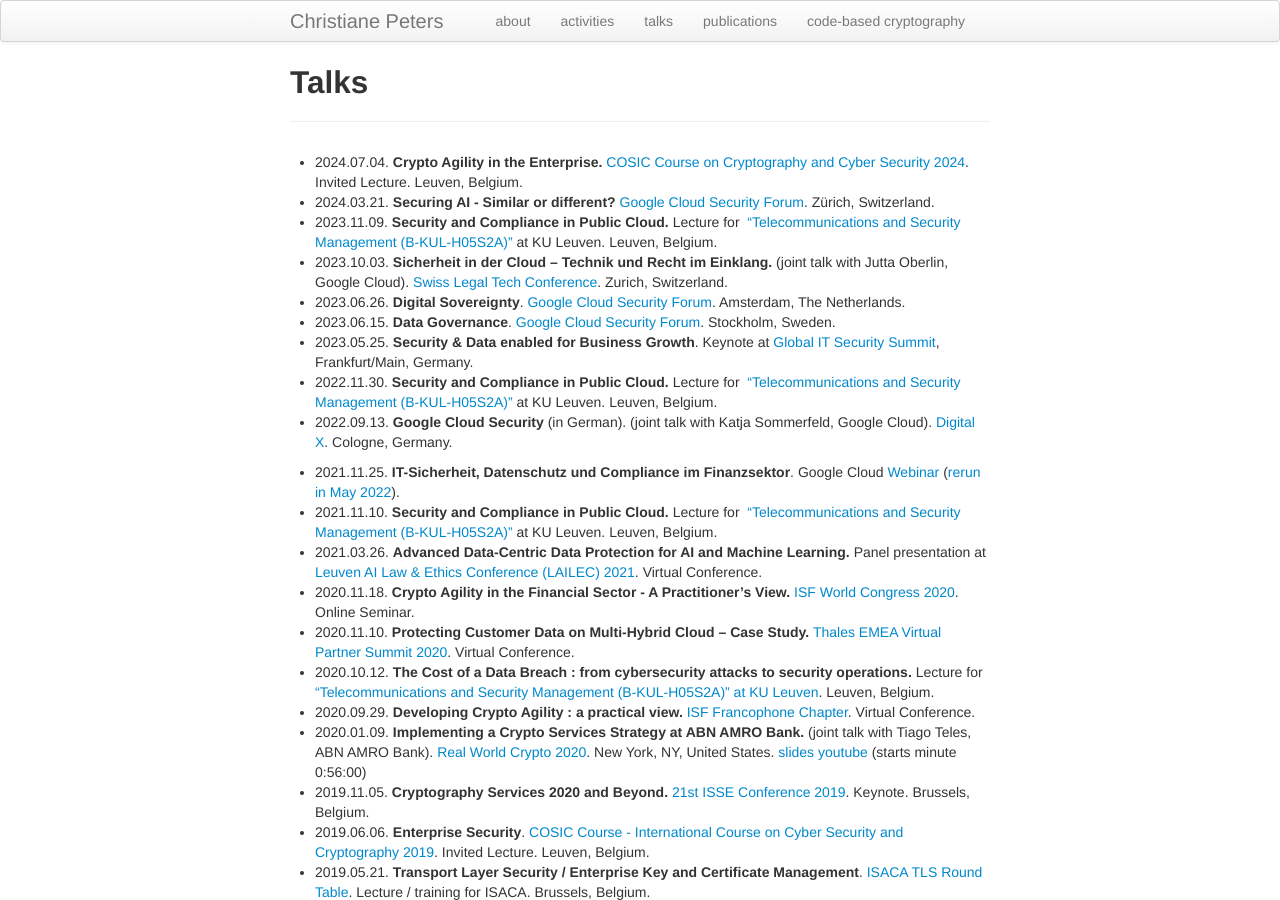
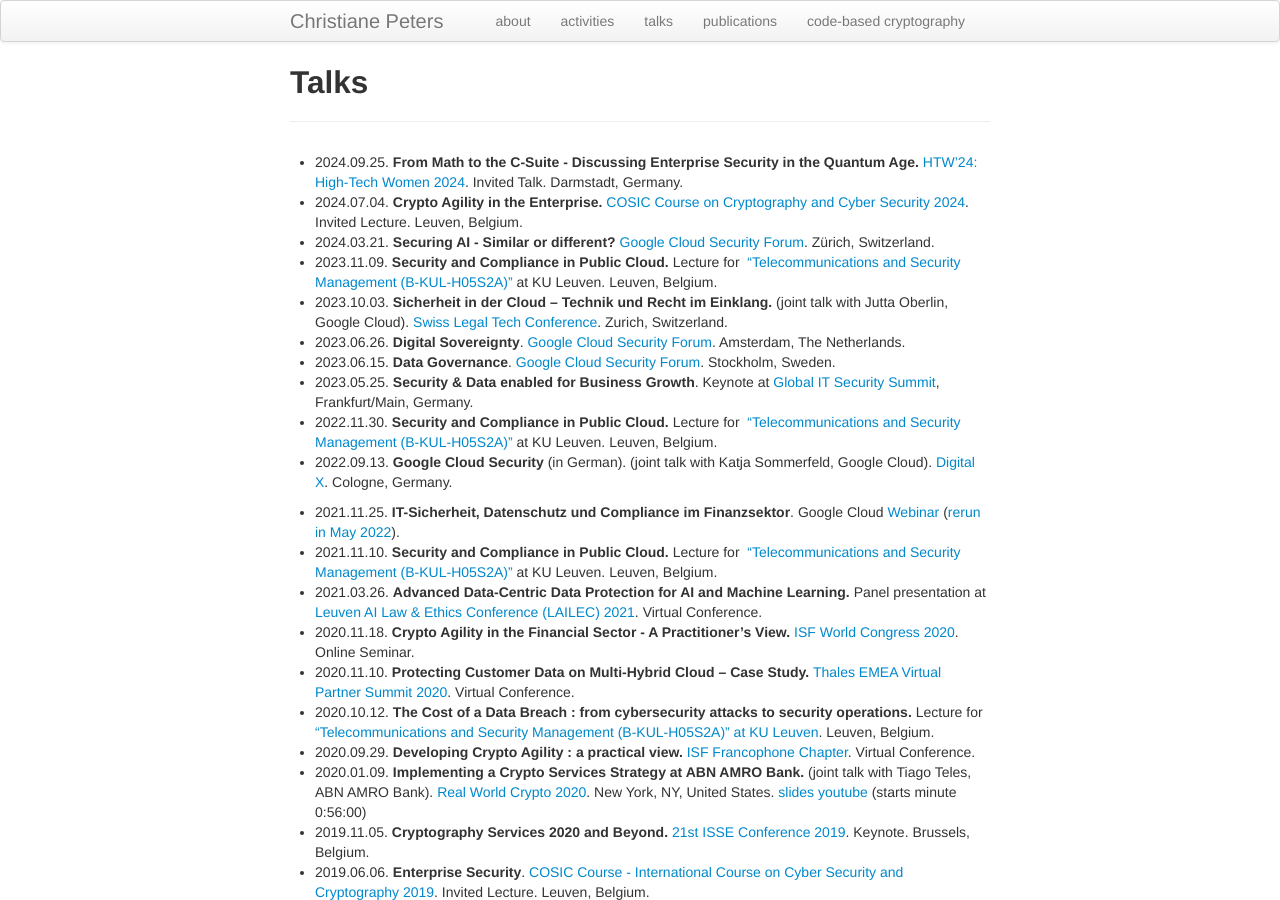
Before and after one commit to christianepeters/christianepeters.github.io, a Jekyll site: the page built from talks.md, in a window 1280 px wide and 900 px high. Built offline with Jekyll 4.4.1, drawn with Linux system fonts in a browser that asks for light colours.

Commit message:
added HTW24 talk

```diff
--- a/talks.md
+++ b/talks.md
@@ -3,6 +3,7 @@ title: "Talks"
 layout: page
 ---
 
+- 2024.09.25. **From Math to the C-Suite - Discussing Enterprise Security in the Quantum Age.** [HTW'24: High-Tech Women 2024](https://hightechwomen.org/). Invited Talk. Darmstadt, Germany.
 - 2024.07.04. **Crypto Agility in the Enterprise.** [COSIC Course on Cryptography and Cyber Security 2024](https://www.esat.kuleuven.be/cosic/events/cosic-course/programme/). Invited Lecture. Leuven, Belgium.
 - 2024.03.21. **Securing AI - Similar or different?** [Google Cloud Security Forum](https://rsvp.withgoogle.com/events/security-forum-zurich-2024). Zürich, Switzerland.
 - 2023.11.09. **Security and Compliance in Public Cloud.** Lecture for  ["Telecommunications and Security Management (B-KUL-H05S2A)"](https://onderwijsaanbod.kuleuven.be/syllabi/e/H05S2AE.htm#activetab=doelstellingen_idp21220816) at KU Leuven. Leuven, Belgium.
```
